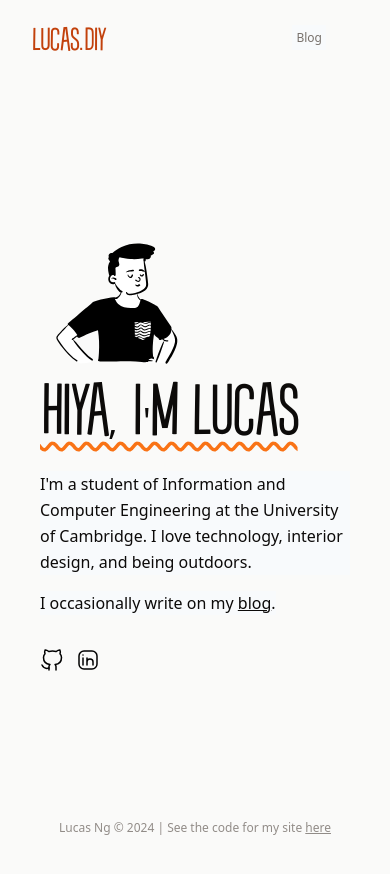
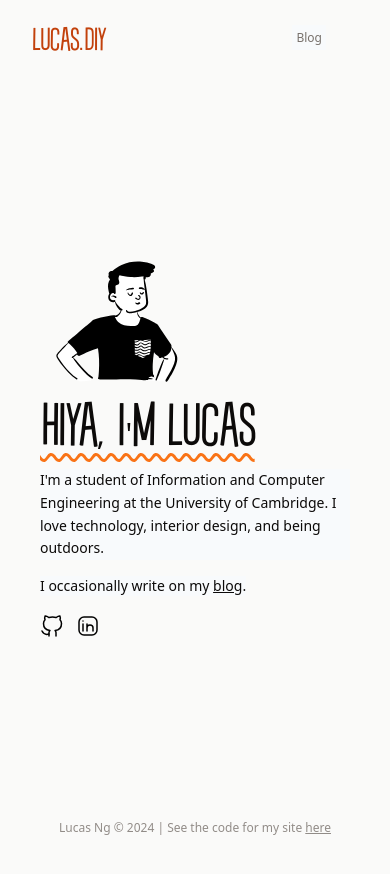
Before and after one commit to apple-phi/apple-phi.github.io, a SvelteKit app: page / in a window 390 px wide. Built offline with nearby package versions, Linux system fonts and the light colour scheme.

Commit message:
Fix visual bugs

```diff
--- a/src/routes/+page.svelte
+++ b/src/routes/+page.svelte
@@ -10,7 +10,7 @@
 <BgGridEffect />
 
 <section class="relative flex h-screen">
-	<div class="m-auto rounded-2xl px-10 !pb-0 pt-14">
+	<div class="m-auto rounded-2xl px-10 !pb-0 pt-10 sm:pt-14">
 		<div class="group sm:flex sm:flex-row-reverse">
 			<img src={peepEyesClosed} class="w-1/2 group-has-[:hover]:hidden" alt="A cartoon of Lucas" />
 			<img
@@ -18,15 +18,15 @@
 				class="hidden w-1/2 group-has-[:hover]:block"
 				alt="A cartoon of Lucas"
 			/>
-			<div class="space-y-8">
+			<div class="space-y-4 sm:space-y-8">
 				<div class="pb-4">
 					<h1
-						class="whitespace-nowrap font-display text-4xl underline decoration-orange-500 decoration-wavy underline-offset-8"
+						class="whitespace-nowrap font-display text-3xl underline decoration-orange-500 decoration-wavy underline-offset-8 sm:text-4xl"
 					>
 						Hiya, I'm Lucas
 					</h1>
 				</div>
-				<div class="text-md space-y-4 rounded-xl md:text-lg">
+				<div class="sm:text-md space-y-4 rounded-xl text-sm md:text-lg">
 					<p class="max-w-80 bg-slate-50 !leading-relaxed md:max-w-96 lg:max-w-[28rem]">
 						I'm a student of Information and Computer Engineering at the University of Cambridge. I
 						love technology, interior design, and being outdoors.
--- a/src/routes/blog/+page.svelte
+++ b/src/routes/blog/+page.svelte
@@ -11,7 +11,7 @@
 <BgGridEffect />
 
 <section class="relative flex min-h-screen pt-40">
-	<div class="mx-auto w-1/2 space-y-12">
+	<div class="mx-auto space-y-12 sm:w-3/4 lg:w-1/2">
 		<div class="text-left">
 			<h1
 				class="font-display text-4xl underline decoration-orange-500 decoration-wavy underline-offset-8"
@@ -34,14 +34,18 @@
 								{post.subtitle}
 							</h3>
 							<div class="mt-6 flex gap-6">
+								{#if post.date}
 									<div class="flex items-center">
 										<img src={calendarIcon} class="inline-block h-6 w-6" alt="Calendar icon" />
 										<p class="ml-1 text-xs text-gray-500">{post.date}</p>
 									</div>
+								{/if}
+								{#if post.tags?.length > 0}
 									<div class="flex items-center">
 										<img src={labelIcon} class="inline-block h-6 w-6" alt="Label icon" />
 										<p class="ml-1 text-xs text-gray-500">{post.tags.join(', ')}</p>
 									</div>
+								{/if}
 							</div>
 						</article>
 					</a>
--- a/src/routes/blog/[post]/+page.svelte
+++ b/src/routes/blog/[post]/+page.svelte
@@ -28,14 +28,18 @@
 				{subtitle}
 			</h2>
 			<div class="mt-6 flex gap-6">
+				{#if date}
 					<div class="flex items-center">
 						<img src={calendarIcon} class="inline-block h-6 w-6" alt="Calendar icon" />
 						<p class="ml-1 text-xs text-gray-500">{date}</p>
 					</div>
+				{/if}
+				{#if tags?.length > 0}
 					<div class="flex items-center">
 						<img src={labelIcon} class="inline-block h-6 w-6" alt="Label icon" />
 						<p class="ml-1 text-xs text-gray-500">{tags.join(', ')}</p>
 					</div>
+				{/if}
 			</div>
 		</div>
 		<PostContent />
```
Lines whose indentation alone changed are shown as unchanged.
